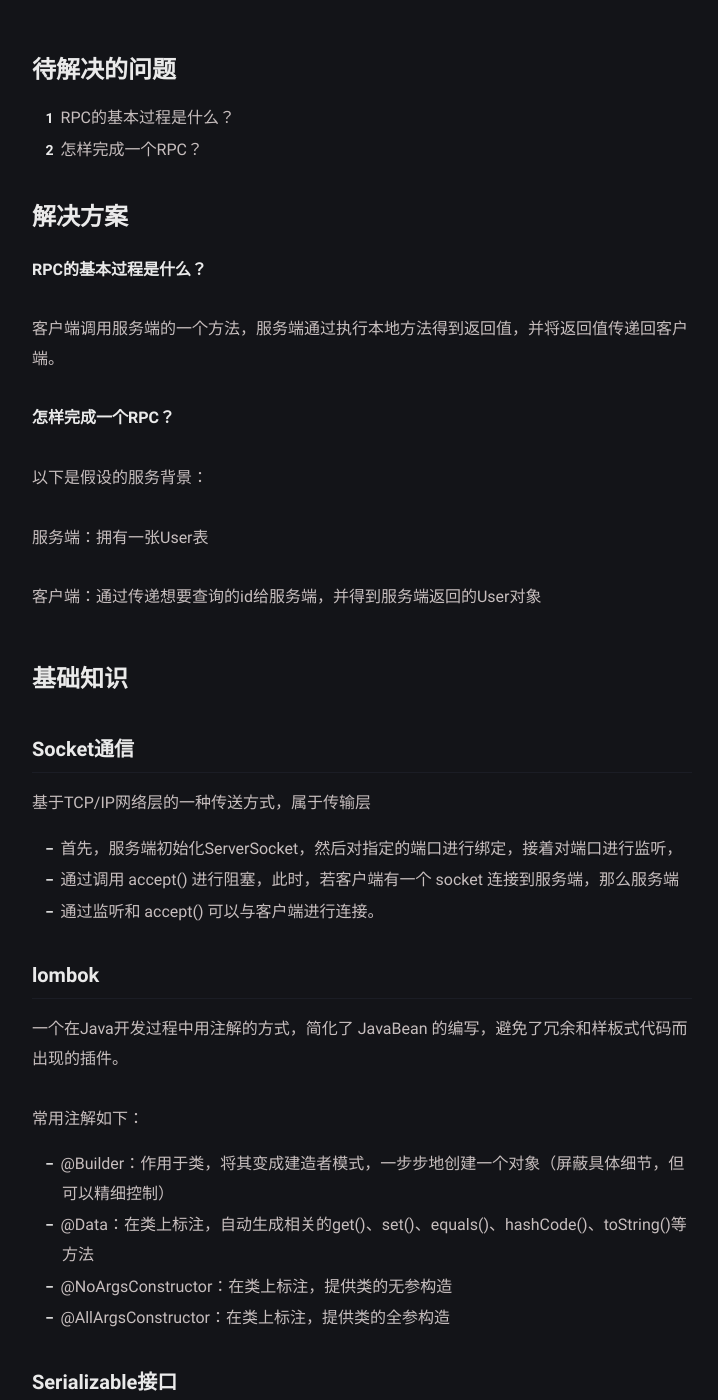
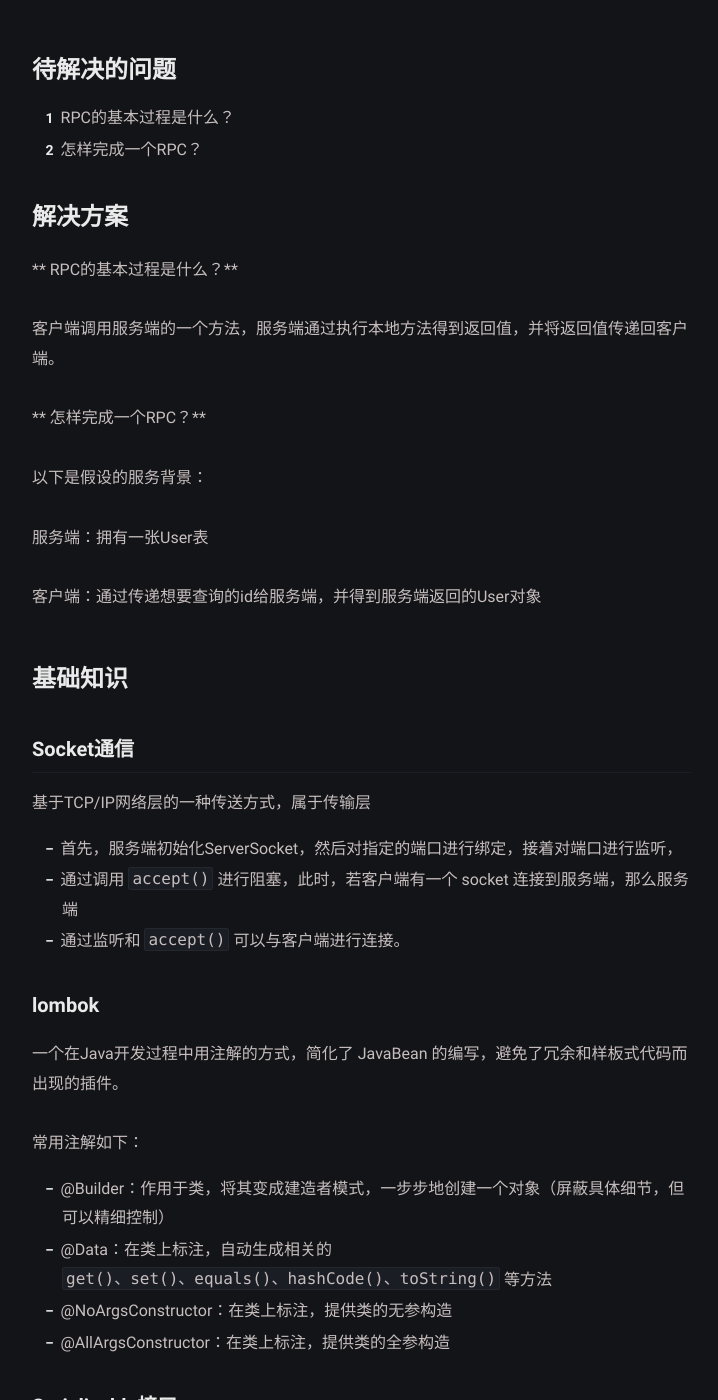
Before and after one commit to SherlnoW/SherlnoW.github.io, a Jekyll site: the page built from _posts/Monster-RPC/2022-10-22-myrpc-version0.md, in a window 1280 px wide and 1400 px high, scrolled down 360 px. Shown: the whole window, without its empty margins (278-996 px from the left). Built offline with Jekyll 4.4.1, drawn with Linux system fonts in a browser that asks for light colours.

```diff
--- a/_posts/Monster-RPC/2022-10-22-myrpc-version0.md
+++ b/_posts/Monster-RPC/2022-10-22-myrpc-version0.md
@@ -15,11 +15,11 @@ tag:
 
 # 解决方案
 
-**RPC的基本过程是什么？**
+** RPC的基本过程是什么？**
 
 客户端调用服务端的一个方法，服务端通过执行本地方法得到返回值，并将返回值传递回客户端。
 
-**怎样完成一个RPC？**
+** 怎样完成一个RPC？**
 
 以下是假设的服务背景：
 
@@ -33,17 +33,17 @@ tag:
 
 基于TCP/IP网络层的一种传送方式，属于传输层
 * 首先，服务端初始化ServerSocket，然后对指定的端口进行绑定，接着对端口进行监听，
-* 通过调用 accept() 进行阻塞，此时，若客户端有一个 socket 连接到服务端，那么服务端
-* 通过监听和 accept() 可以与客户端进行连接。
+* 通过调用 `accept()` 进行阻塞，此时，若客户端有一个 socket 连接到服务端，那么服务端
+* 通过监听和 `accept()` 可以与客户端进行连接。
 
-### lombok
+#### lombok
 
 一个在Java开发过程中用注解的方式，简化了 JavaBean 的编写，避免了冗余和样板式代码而出现的插件。
 
 常用注解如下：
 
 * @Builder：作用于类，将其变成建造者模式，一步步地创建一个对象（屏蔽具体细节，但可以精细控制）
-* @Data：在类上标注，自动生成相关的get()、set()、equals()、hashCode()、toString()等方法
+* @Data：在类上标注，自动生成相关的 `get()、set()、equals()、hashCode()、toString()` 等方法
 * @NoArgsConstructor：在类上标注，提供类的无参构造
 * @AllArgsConstructor：在类上标注，提供类的全参构造
 
@@ -53,7 +53,7 @@ tag:
 
 实现了Serializable接口的类可以被ObjectOutPutStream转换为字节流，也可通过ObjectInputStream再将其解析为对象。
 
-### BIO通信
+#### BIO通信
 
 同步阻塞I/O模式，数据的读取写入必须阻塞在一个线程内等待其完成。
 
@@ -69,7 +69,7 @@ tag:
 
 User对象：客户端和服务端都已知，其中客户端想要得到这个pojo对象数据，服务端需要对此对象进行操作。（这里User对象属性包括id、userName、sex）
 
-### service包
+#### service包
 
 用来存放服务端所提供的服务接口
 
```
